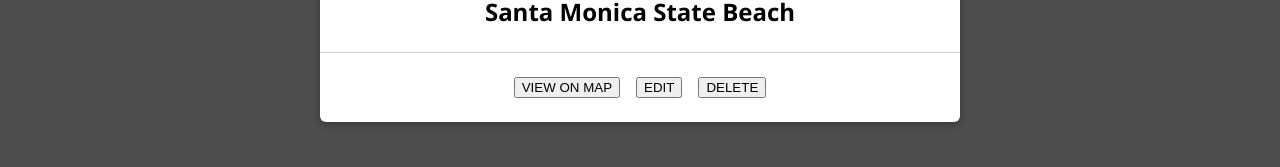
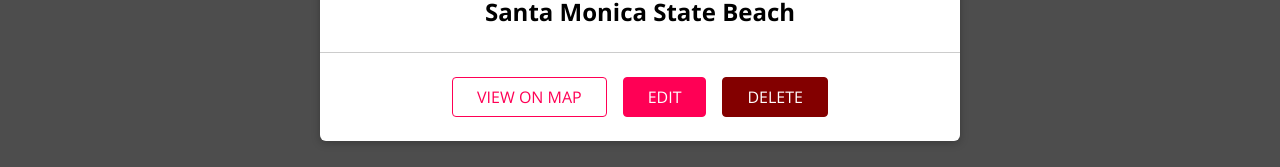
Before and after one commit to Randkill/MERN-Slef-Study, a React (Create React App) app in the folder Main-Code/Frontend/react-frontend-01-starting-setup/: page /u1/places in a window 1280 px wide. Shown: the part 421-588 px from the top of the page. Built offline with nearby package versions, Linux system fonts and the light colour scheme.

Commit message:
Changed button styles!

```diff
--- a/Main-Code/Frontend/react-frontend-01-starting-setup/src/places/components/PlaceItem.js
+++ b/Main-Code/Frontend/react-frontend-01-starting-setup/src/places/components/PlaceItem.js
@@ -2,6 +2,7 @@
 
 import "./PlaceItem.css";
 
+import Button from '../../shared/components/FormElements/Button.js';
 import Card from "../../shared/components/UIElements/Card.js";
 
 const PlaceItem = (props) => {
@@ -17,9 +18,9 @@
           <p>{props.description}</p>
         </div>
         <div className="place-item__actions">
-          <button>VIEW ON MAP</button>
-          <button>EDIT</button>
-          <button>DELETE</button>
+          <Button inverse={true}>VIEW ON MAP</Button>
+          <Button to={`/places/${props.id}`}>EDIT</Button>
+          <Button danger={true}>DELETE</Button>
         </div>
       </Card>
     </li>
```
